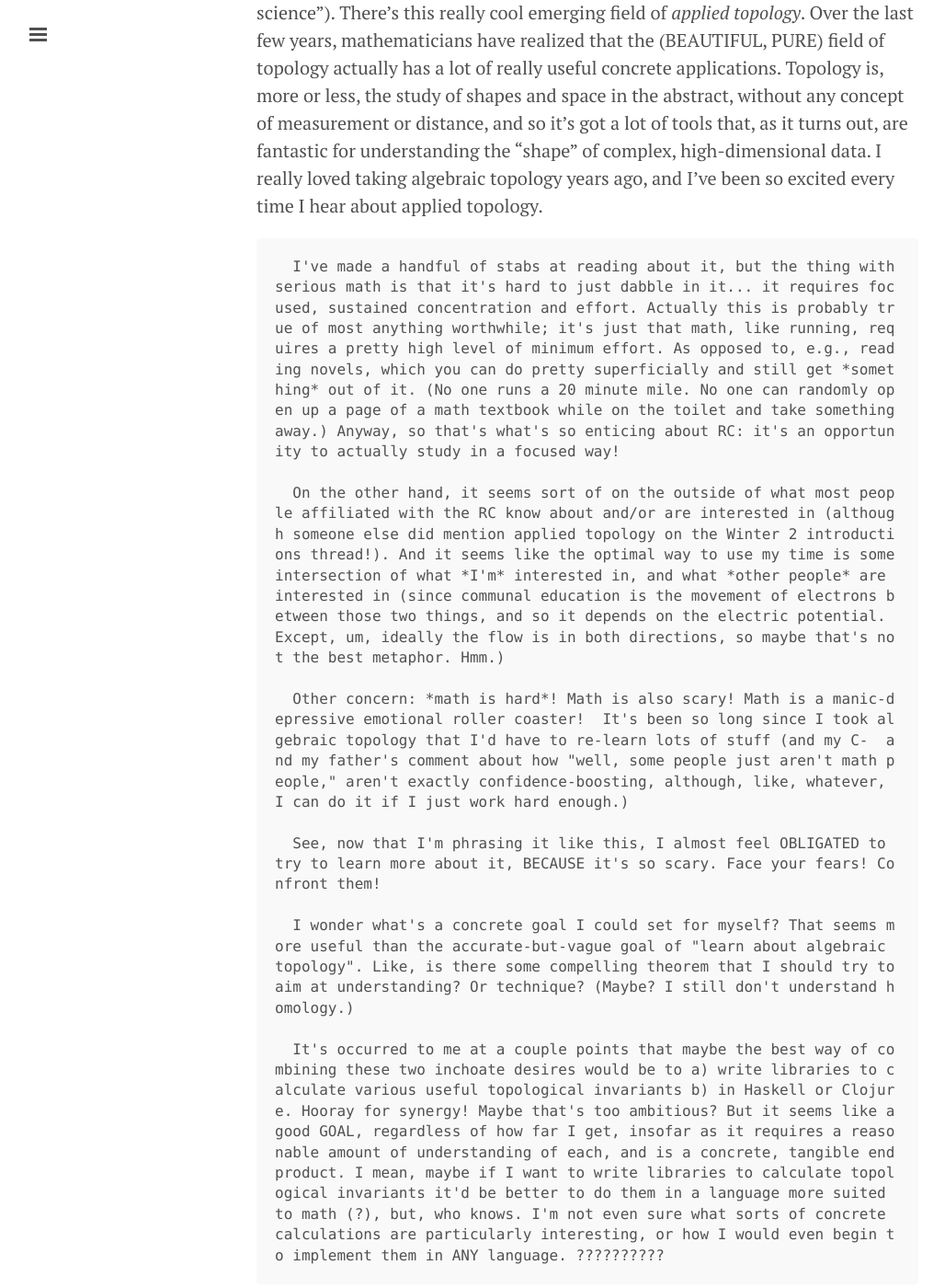
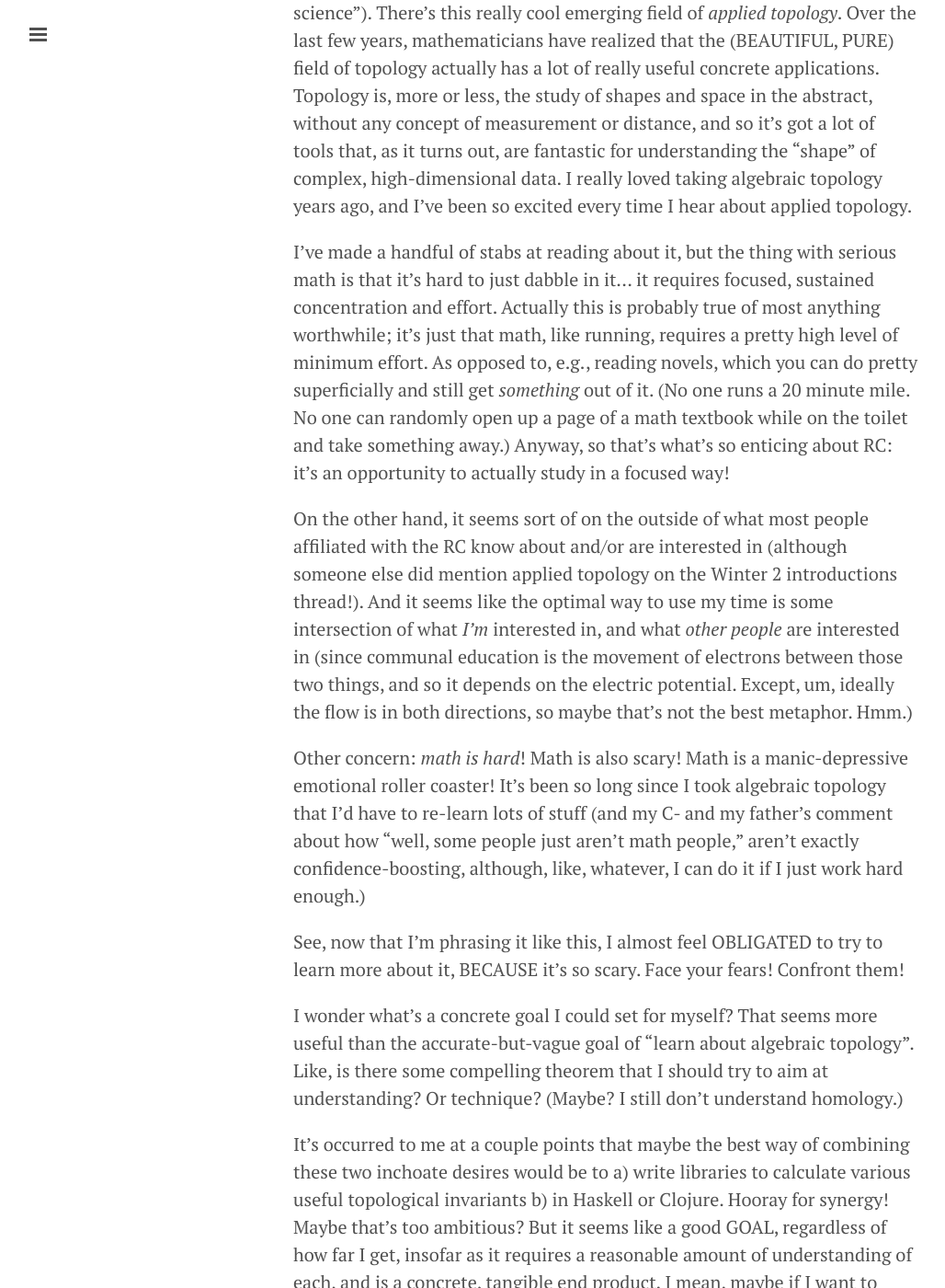
Before and after one commit to amalex5/amalex5.github.io, a Jekyll site: the page built from _posts/2015-12-31-recurse-center-day-negative-three.markdown, in a window 1280 px wide and 1400 px high, scrolled down 4376 px. Shown: the whole window at 92% size, without its empty margins (1-1029 px from the left). Built offline with Jekyll 4.4.1, drawn with Linux system fonts in a browser that asks for light colours; some of the changed text lies outside the part shown.

Commit message:
Post update: Recurse Center, Day Negative 3

```diff
--- a/_posts/2015-12-31-recurse-center-day-negative-three.markdown
+++ b/_posts/2015-12-31-recurse-center-day-negative-three.markdown
@@ -52,9 +52,9 @@ Housing and which particular computer I have are secondary. (So why did I list t
 
 1. In my application, I said I wanted to work on two things:
 
-  a. I want to learn a functional language. (Haskell, I guess?) Maybe this is a bit of a cliché, but having heard friends preach the gospel of functional programming for years and years, and having felt strangle tingles every time I push my JavaScript (or even Python) in that direction, I want to have an opportunity/excuse/motivation to go ALL IN. I want to know what it's like to FEEL and LIVE and THINK in a more functional world! It doesn't have to be Haskell necessarily, but one of the forces-you-to-be-really-functional languages. Maybe Clojure? Another lisp? I'm open to suggestions.
+  * I want to learn a functional language. (Haskell, I guess?) Maybe this is a bit of a cliché, but having heard friends preach the gospel of functional programming for years and years, and having felt strangle tingles every time I push my JavaScript (or even Python) in that direction, I want to have an opportunity/excuse/motivation to go ALL IN. I want to know what it's like to FEEL and LIVE and THINK in a more functional world! It doesn't have to be Haskell necessarily, but one of the forces-you-to-be-really-functional languages. Maybe Clojure? Another lisp? I'm open to suggestions.
 
-  b. Second is a little further away from programming (though it's arguably "data science"). There's this really cool emerging field of *applied topology*. Over the last few years, mathematicians have realized that the (BEAUTIFUL, PURE) field of topology actually has a lot of really useful concrete applications. Topology is, more or less, the study of shapes and space in the abstract, without any concept of measurement or distance, and so it's got a lot of tools that, as it turns out, are fantastic for understanding the "shape" of complex, high-dimensional data. I really loved taking algebraic topology years ago, and I've been so excited every time I hear about applied topology.
+  * Second is a little further away from programming (though it's arguably "data science"). There's this really cool emerging field of *applied topology*. Over the last few years, mathematicians have realized that the (BEAUTIFUL, PURE) field of topology actually has a lot of really useful concrete applications. Topology is, more or less, the study of shapes and space in the abstract, without any concept of measurement or distance, and so it's got a lot of tools that, as it turns out, are fantastic for understanding the "shape" of complex, high-dimensional data. I really loved taking algebraic topology years ago, and I've been so excited every time I hear about applied topology.
 
       I've made a handful of stabs at reading about it, but the thing with serious math is that it's hard to just dabble in it... it requires focused, sustained concentration and effort. Actually this is probably true of most anything worthwhile; it's just that math, like running, requires a pretty high level of minimum effort. As opposed to, e.g., reading novels, which you can do pretty superficially and still get *something* out of it. (No one runs a 20 minute mile. No one can randomly open up a page of a math textbook while on the toilet and take something away.) Anyway, so that's what's so enticing about RC: it's an opportunity to actually study in a focused way!
 
```
